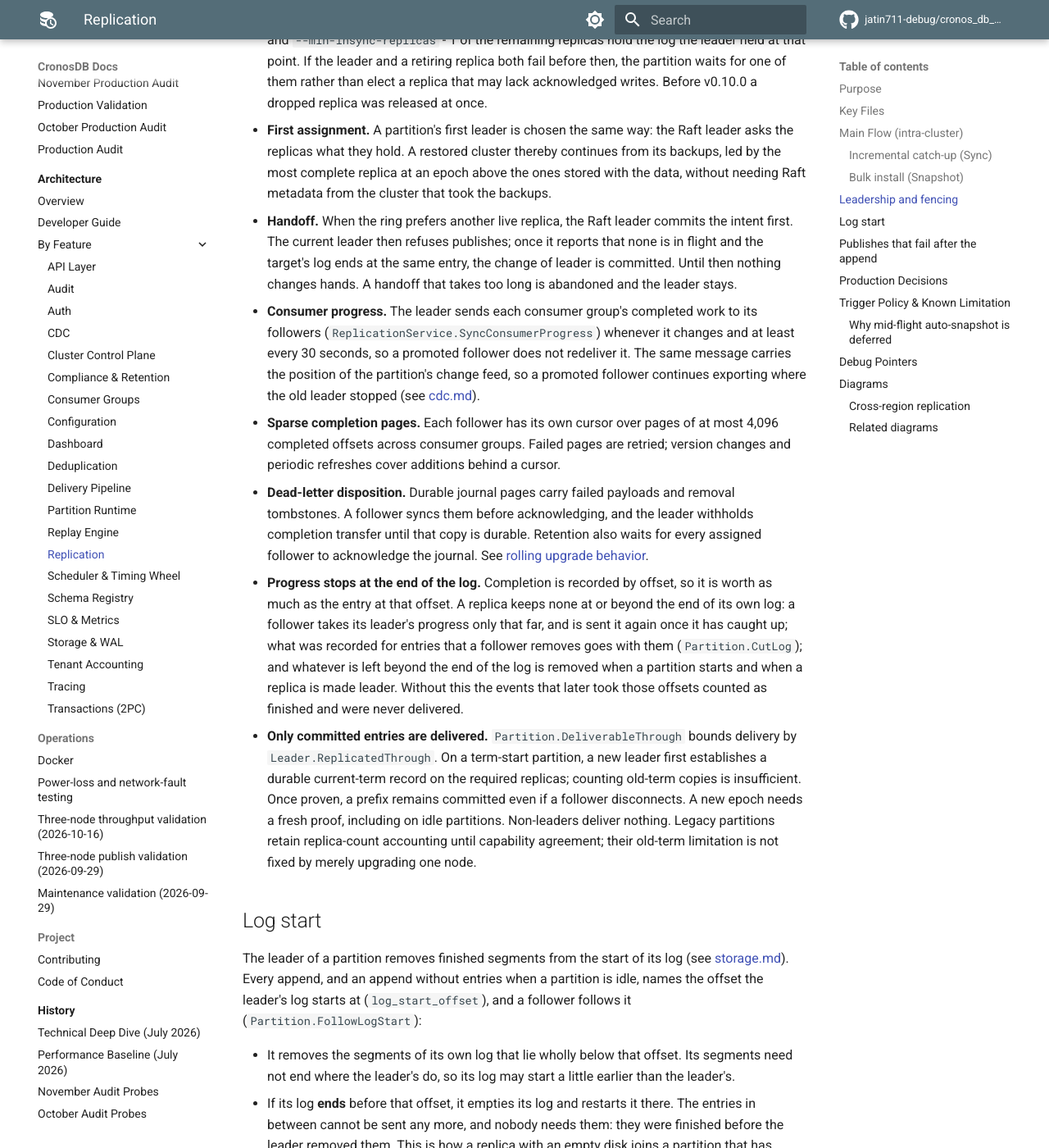
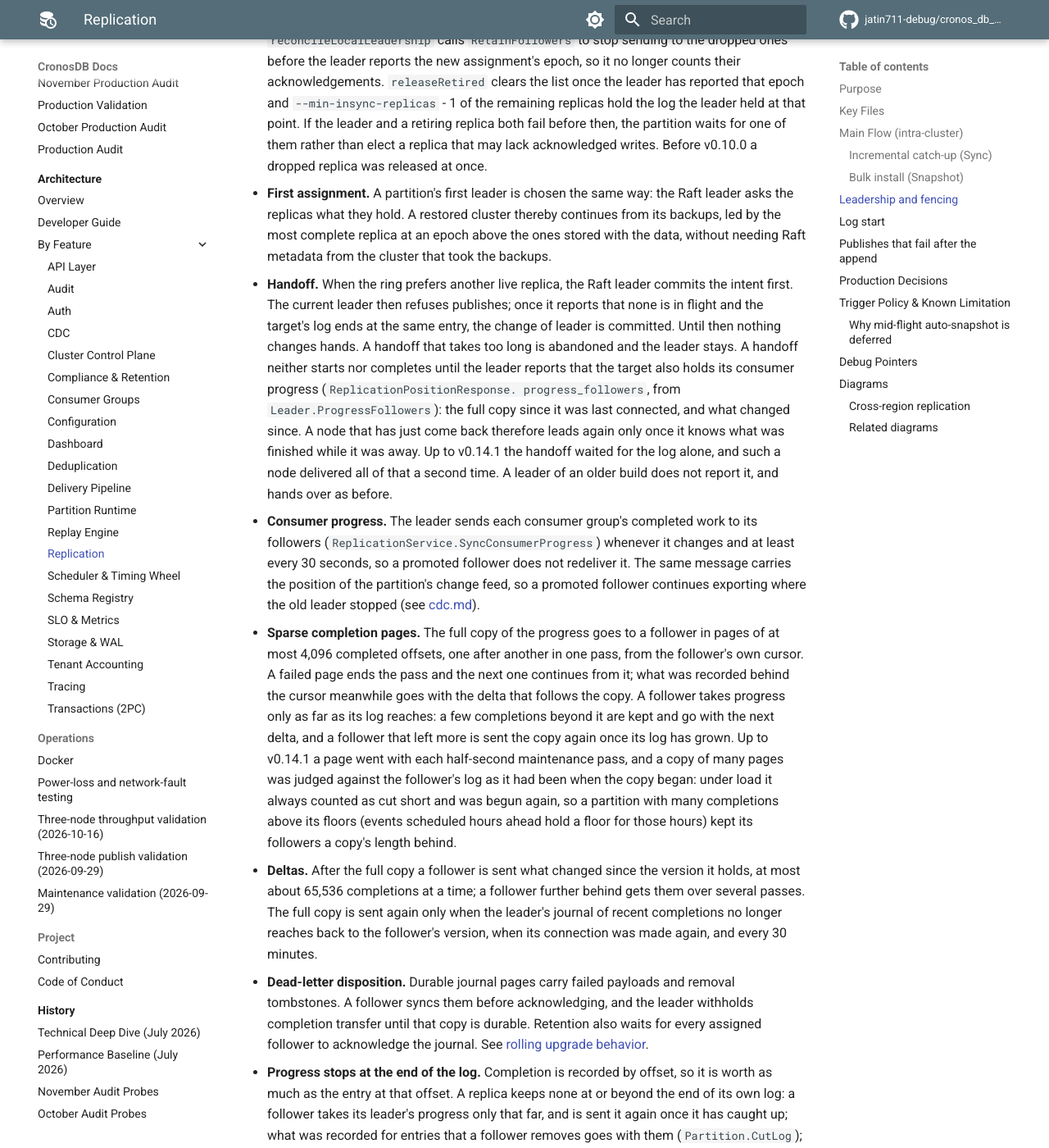
Before and after one commit to jatin711-debug/cronos_db_golang, an MkDocs documentation site: the page built from docs/architecture/features/replication.md, in a window 1280 px wide and 1400 px high, scrolled down 5728 px. Shown: the whole window at 82% size. Built offline with MkDocs 1.6.1 and Material for MkDocs 9.7.7, drawn with Linux system fonts in a browser that asks for light colours; comment, search, counter and statistics services are not loaded; some of the changed text lies outside the part shown.

Commit message:
docs: handoffs that wait for consumer progress, the copy in one pass, the join
The replication page and the developer guide say what a handoff waits
for, how the full copy and the deltas of consumer progress go to a
follower, and when a joining node copies a partition. RELEASE_NEXT.md
collects the fixes since v0.14.1 with what the soak measured.

Co-Authored-By: Claude Fable 5.2 <noreply@anthropic.com>

```diff
--- a/docs/architecture/features/replication.md
+++ b/docs/architecture/features/replication.md
@@ -146,9 +146,14 @@ dead-letter-page path described above. See
 The full install is wrapped in a 10-minute `context` by
 `PartitionManager.SyncPartitionFromLeader`
 (`internal/partition/manager.go`), which is itself invoked from
-`Manager.JoinCluster` (`internal/cluster/manager.go`) for every
-partition the joining node owns, and by the handoff target of a
-replication-factor-1 partition (`pullForHandoff`).
+`Manager.JoinCluster` (`internal/cluster/manager.go`) for each
+partition the joining node owns and holds nothing of, once it has read the
+cluster state (`copiesAtJoin`), by a follower that is far behind
+(`catchUpFromSnapshots`), and by the handoff target of a
+replication-factor-1 partition (`pullForHandoff`). A node that joins with a
+log of its own is caught up as a follower: up to v0.14.1 it copied the whole
+log at join however little it lacked, or downloaded it and refused to install
+it when it had not read the cluster state yet.
 
 `Manager.reconcileLocalLeadership` (`internal/cluster/leadership.go`) runs whenever a committed assignment
 changes, and every 5s, and idempotently wires up `PromoteToLeader` +
@@ -247,16 +252,39 @@ paused only while it notes where each file ends.
   reports that none is in flight and the target's log ends at the same entry,
   the change of leader is committed. Until then nothing changes hands. A
   handoff that takes too long is abandoned and the leader stays.
+  A handoff neither starts nor completes until the leader reports that the
+  target also holds its consumer progress (`ReplicationPositionResponse.
+  progress_followers`, from `Leader.ProgressFollowers`): the full copy since
+  it was last connected, and what changed since. A node that has just come
+  back therefore leads again only once it knows what was finished while it was
+  away. Up to v0.14.1 the handoff waited for the log alone, and such a node
+  delivered all of that a second time. A leader of an older build does not
+  report it, and hands over as before.
 - **Consumer progress.** The leader sends each consumer group's completed work
   to its followers (`ReplicationService.SyncConsumerProgress`) whenever it
   changes and at least every 30 seconds, so a promoted follower does not
   redeliver it. The same message carries the position of the partition's
   change feed, so a promoted follower continues exporting where the old
   leader stopped (see [cdc.md](cdc.md)).
-- **Sparse completion pages.** Each follower has its own cursor over pages
-  of at most 4,096 completed offsets across consumer groups. Failed pages are
-  retried; version changes and periodic refreshes cover additions behind a
-  cursor.
+- **Sparse completion pages.** The full copy of the progress goes to a
+  follower in pages of at most 4,096 completed offsets, one after another in
+  one pass, from the follower's own cursor. A failed page ends the pass and
+  the next one continues from it; what was recorded behind the cursor
+  meanwhile goes with the delta that follows the copy. A follower takes
+  progress only as far as its log reaches: a few completions beyond it are
+  kept and go with the next delta, and a follower that left more is sent the
+  copy again once its log has grown. Up to v0.14.1 a page went with each
+  half-second maintenance pass, and a copy of many pages was judged against
+  the follower's log as it had been when the copy began: under load it always
+  counted as cut short and was begun again, so a partition with many
+  completions above its floors (events scheduled hours ahead hold a floor
+  for those hours) kept its followers a copy's length behind.
+- **Deltas.** After the full copy a follower is sent what changed since the
+  version it holds, at most about 65,536 completions at a time; a follower
+  further behind gets them over several passes. The full copy is sent again
+  only when the leader's journal of recent completions no longer reaches
+  back to the follower's version, when its connection was made again, and
+  every 30 minutes.
 - **Dead-letter disposition.** Durable journal pages carry failed payloads
   and removal tombstones. A follower syncs them before acknowledging, and
   the leader withholds completion transfer until that copy is durable.
--- a/mkdocs.yml
+++ b/mkdocs.yml
@@ -124,6 +124,7 @@ nav:
       - Configuration: CONFIGURATION.md
   - Release:
       - Release Requirements: PRODUCTION_RELEASE.md
+      - Next Release (unreleased): RELEASE_NEXT.md
       - v0.14.1 Release Notes: RELEASE_V0.14.1.md
       - v0.14.0 Release Notes: RELEASE_V0.14.0.md
       - v0.13.1 Release Notes: RELEASE_V0.13.1.md
```
Also changed, not shown: docs/DEVELOPER_ARCHITECTURE_GUIDE.md (+1 -1 lines), docs/RELEASE_NEXT.md (added, +95 -0 lines).
